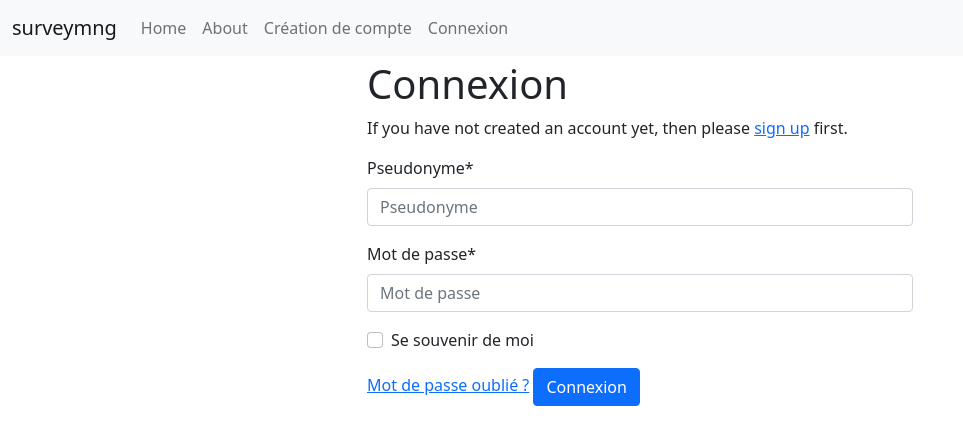
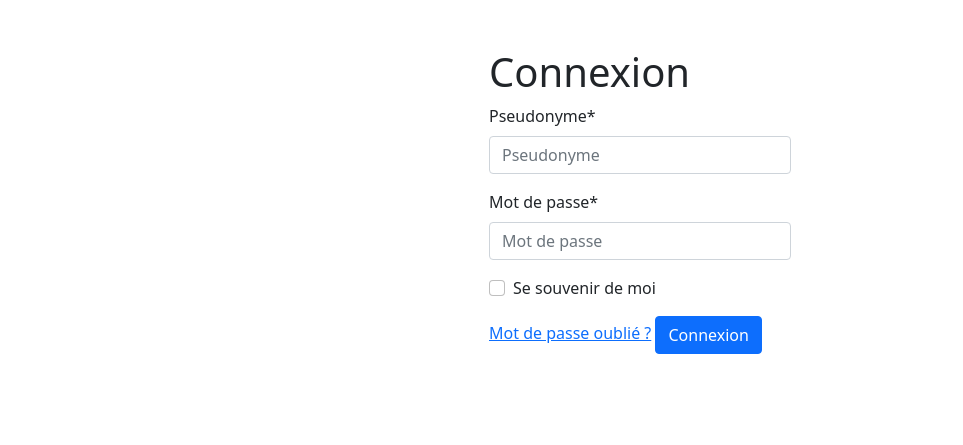
Before and after one commit to Chamane/surveymng, a Django app: page /accounts/login/ in a window 1280 px wide. Shown: the top 445 px of the page, without its empty margins (0-963 px from the left). Run offline with Django 3.2, Linux system fonts and the light colour scheme; parts of the project's set-up code (start-up, migrations or seed data) failed here and were passed over; some libraries are stand-ins or nearby versions.

Commit message:
fix template

```diff
--- a/config/settings/base.py
+++ b/config/settings/base.py
@@ -260,7 +260,7 @@ LOGGING = {
 
 # django-allauth
 # ------------------------------------------------------------------------------
-ACCOUNT_ALLOW_REGISTRATION = env.bool("DJANGO_ACCOUNT_ALLOW_REGISTRATION", True)
+ACCOUNT_ALLOW_REGISTRATION = env.bool("DJANGO_ACCOUNT_ALLOW_REGISTRATION", False)
 # https://django-allauth.readthedocs.io/en/latest/configuration.html
 ACCOUNT_AUTHENTICATION_METHOD = "username"
 # https://django-allauth.readthedocs.io/en/latest/configuration.html
@@ -275,7 +275,7 @@ ACCOUNT_FORMS = {"signup": "surveymng.users.forms.UserSignupForm"}
 SOCIALACCOUNT_ADAPTER = "surveymng.users.adapters.SocialAccountAdapter"
 # https://django-allauth.readthedocs.io/en/latest/forms.html
 SOCIALACCOUNT_FORMS = {"signup": "surveymng.users.forms.UserSocialSignupForm"}
-
+ACCOUNT_LOGOUT_ON_GET = True
 
 # Your stuff...
 # ------------------------------------------------------------------------------
--- a/surveymng/templates/account/base.html
+++ b/surveymng/templates/account/base.html
@@ -1,10 +1,10 @@
 {% extends "base.html" %}
 {% block title %}{% block head_title %}{% endblock head_title %}{% endblock title %}
 
-{% block content %}
-<div class="row">
-  <div class="col-md-6 offset-md-3">
+{% block main %}
+<div class="row justify-content-center mt-5">
+  <div class="col-md-3 col-sm-6">
     {% block inner %}{% endblock %}
   </div>
 </div>
-{% endblock %}
+{% endblock main %}
--- a/surveymng/templates/base.html
+++ b/surveymng/templates/base.html
@@ -35,7 +35,7 @@
   </head>
 
   <body>
-
+    {% block main %}
     <div class="mb-1">
       <nav class="navbar navbar-expand-md navbar-light bg-light">
         <div class="container-fluid">
@@ -92,11 +92,12 @@
       {% endif %}
 
       {% block content %}
-        <p>Use this document as a way to quick start any new project.</p>
       {% endblock content %}
 
+
+
     </div> <!-- /container -->
-
+    {% endblock main %}
     {% block modal %}{% endblock modal %}
 
     {% block inline_javascript %}
--- a/surveymng/templates/users/user_detail.html
+++ b/surveymng/templates/users/user_detail.html
@@ -3,7 +3,8 @@
 
 {% block title %}User: {{ object.username }}{% endblock %}
 
-{% block content %}
+{% block main %}
+{{block.super}}
 <div class="container">
 
   <div class="row">
@@ -31,4 +32,4 @@
 {% endif %}
 
 </div>
-{% endblock content %}
+{% endblock main %}
```
